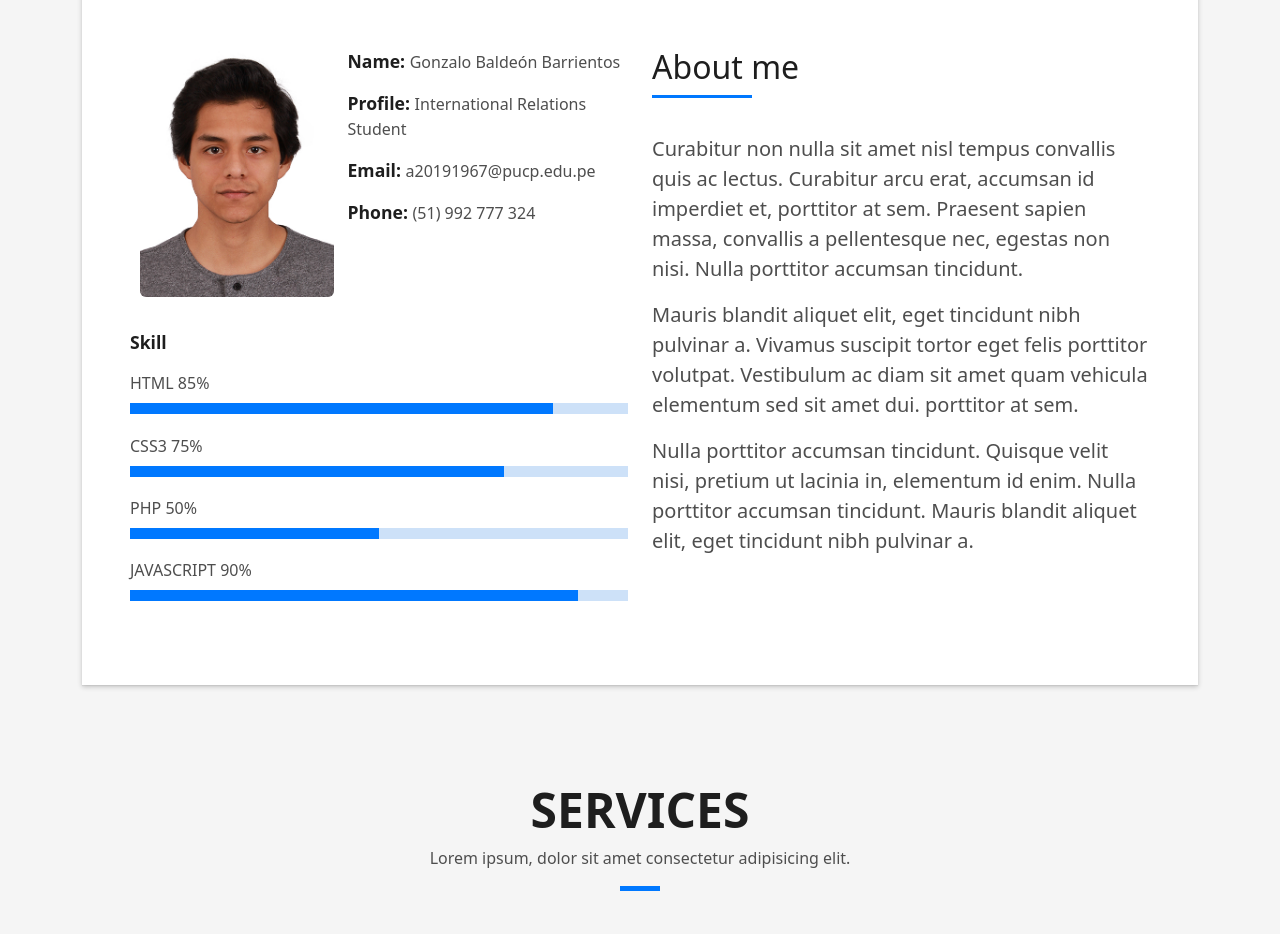
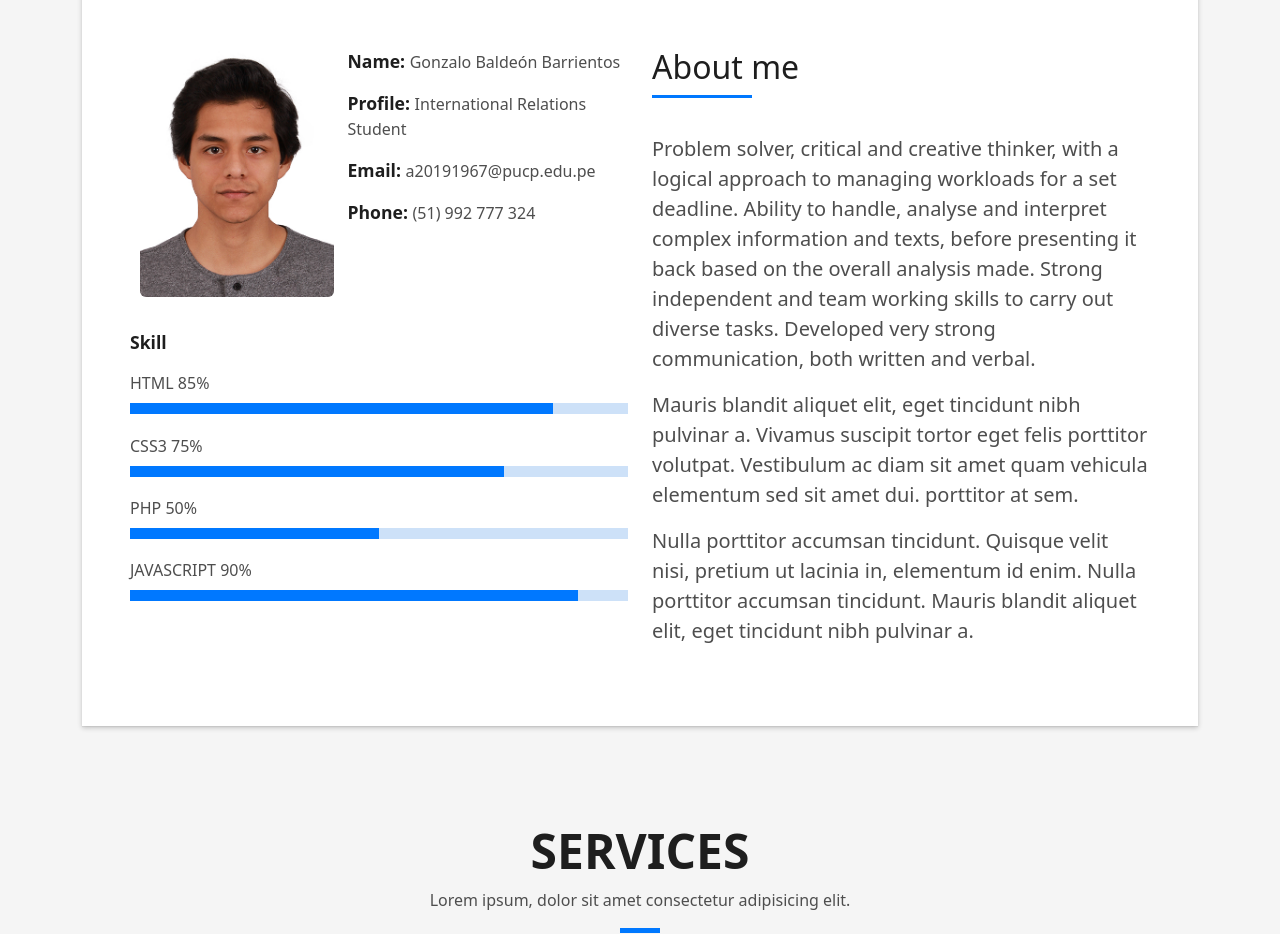
Before and after one commit to Gbaldeonb/Portafolio, a plain HTML site: page index.html in a window 1280 px wide. Shown: the part 880-1814 px from the top of the page. Drawn offline with Linux system fonts and the light colour scheme.

Commit message:
Update index.html

```diff
--- a/index.html
+++ b/index.html
@@ -140,10 +140,7 @@
                       </h5>
                     </div>
                     <p class="lead">
-                      Curabitur non nulla sit amet nisl tempus convallis quis ac lectus. Curabitur arcu erat, accumsan id
-                      imperdiet et, porttitor
-                      at sem. Praesent sapien massa, convallis a pellentesque nec, egestas non nisi. Nulla
-                      porttitor accumsan tincidunt.
+                      Problem solver, critical and creative thinker, with a logical approach to managing workloads for a set deadline. Ability to handle, analyse and interpret complex information and texts, before presenting it back based on the overall analysis made. Strong independent and team working skills to carry out diverse tasks. Developed very strong communication, both written and verbal.
                     </p>
                     <p class="lead">
                       Mauris blandit aliquet elit, eget tincidunt nibh pulvinar a. Vivamus suscipit tortor eget felis
```
